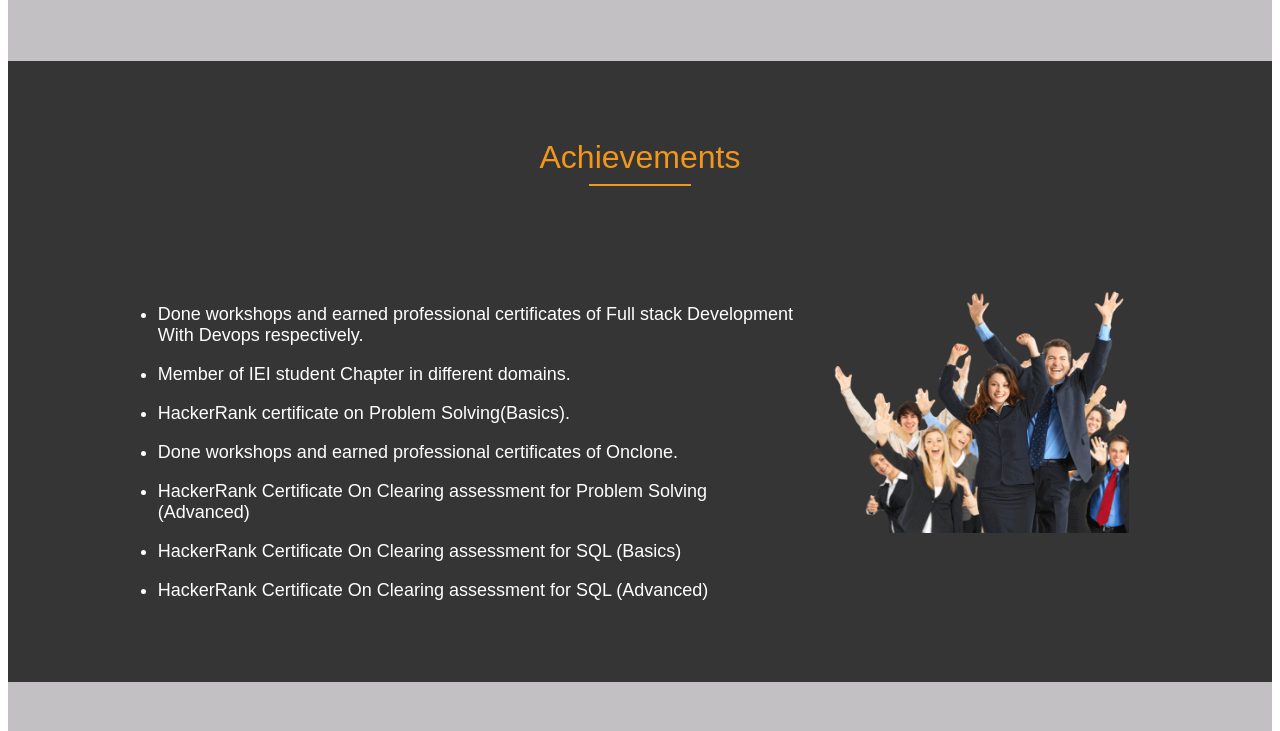
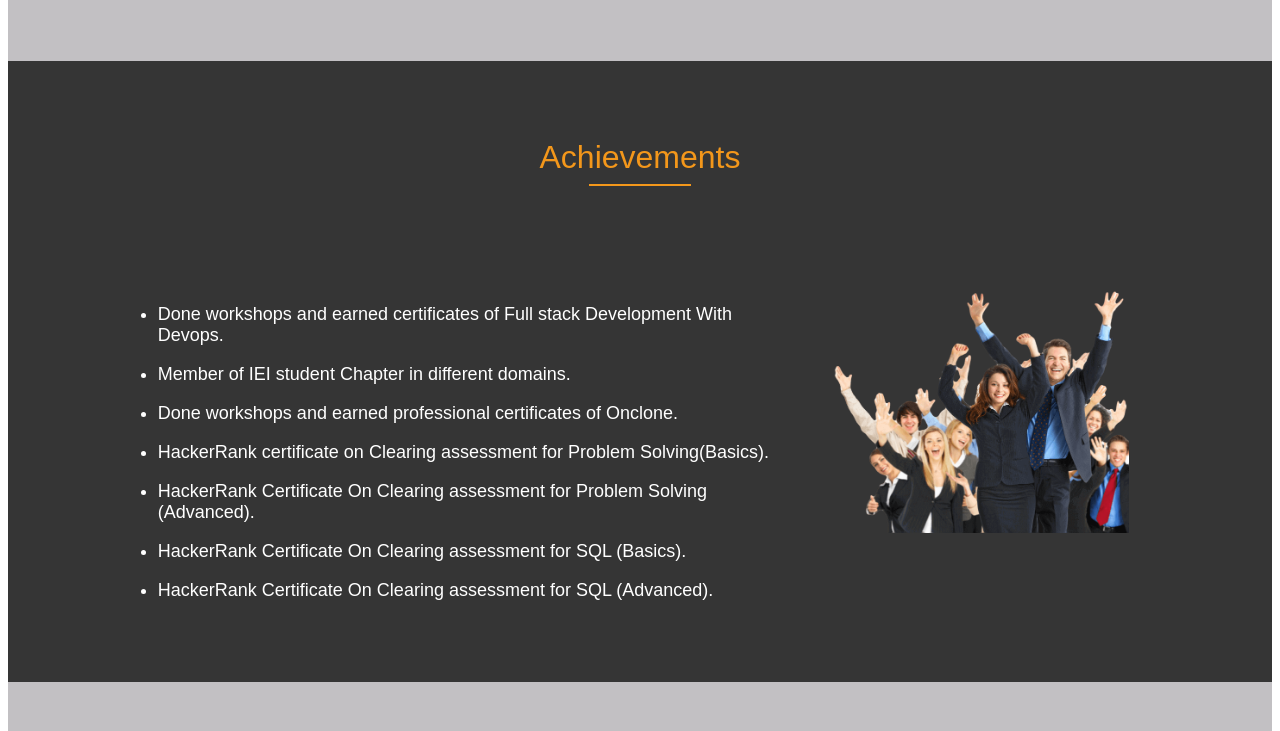
Before and after one commit to Priyanshu581/Myself, a plain HTML site: page index.html in a window 1280 px wide. Shown: the part 2529-3260 px from the top of the page. Drawn offline with Linux system fonts and the light colour scheme.

Commit message:
Update index.html

```diff
--- a/index.html
+++ b/index.html
@@ -218,7 +218,7 @@
                         <td width="33%">
                             <a href="" target="_main"><img src="HACK3.jpg"
                                     alt=" HackerRank Certificate On Clearing assessment for SQL (Advanced)"
-                                    width=100%"></a>
+                                    width=100%></a>
                         </td>
 
 
@@ -236,7 +236,7 @@
 
 
     </table>
-    <!--End Services-->
+    <!--End Galary-->
 
     <!--Start Achievements-->
     <table id="achievements" border="0" width="100%" cellpadding="0" cellspacing="0" bgcolor="#353535">
@@ -258,8 +258,8 @@
                         <td width="66%" valign="top">
                             <font face="arial" color="#ffffff" size="4">
                                 <ul>
-                                    <li>Done workshops and earned professional certificates of Full stack
-                                        Development With Devops respectively.
+                                    <li>Done workshops and earned certificates of Full stack
+                                        Development With Devops.
                                     </li>
 
                                 </ul>
@@ -270,27 +270,27 @@
                                 </ul>
                                 <ul>
                                     <li>
-                                        HackerRank certificate on Problem Solving(Basics).
-                                    </li>
-                                </ul>
-                                <ul>
-                                    <li>
                                         Done workshops and earned professional certificates of Onclone.
                                     </li>
                                 </ul>
                                 <ul>
                                     <li>
-                                        HackerRank Certificate On Clearing assessment for Problem Solving (Advanced)
+                                        HackerRank certificate on Clearing assessment for Problem Solving(Basics).
                                     </li>
                                 </ul>
                                 <ul>
                                     <li>
-                                        HackerRank Certificate On Clearing assessment for SQL (Basics)
+                                        HackerRank Certificate On Clearing assessment for Problem Solving (Advanced).
                                     </li>
                                 </ul>
                                 <ul>
                                     <li>
-                                        HackerRank Certificate On Clearing assessment for SQL (Advanced)
+                                        HackerRank Certificate On Clearing assessment for SQL (Basics).
+                                    </li>
+                                </ul>
+                                <ul>
+                                    <li>
+                                        HackerRank Certificate On Clearing assessment for SQL (Advanced).
                                     </li>
                                 </ul>
                             </font>
```
